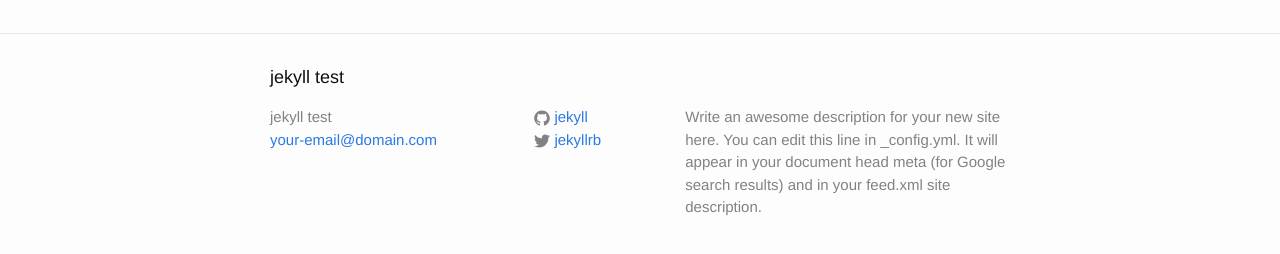
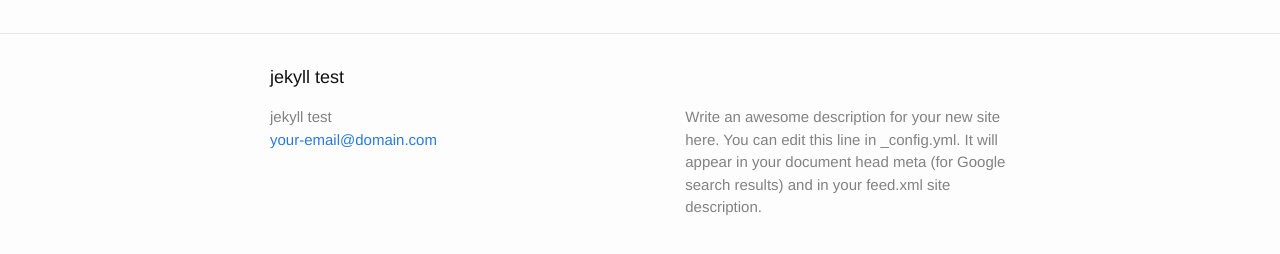
Before and after one commit to simonhermann/mx-jekyll, a Jekyll site: the page built from index.md, in a window 1280 px wide. Shown: the part 263-517 px from the top of the page. Built offline with Jekyll 4.4.1, drawn with Linux system fonts in a browser that asks for light colours.

Commit message:
changed usernames

```diff
--- a/_config.yml
+++ b/_config.yml
@@ -21,8 +21,8 @@ description: > # this means to ignore newlines until "baseurl:"
   Google search results) and in your feed.xml site description.
 baseurl: "" # the subpath of your site, e.g. /blog
 url: "" # the base hostname & protocol for your site, e.g. http://example.com
-twitter_username: jekyllrb
-github_username:  jekyll
+twitter_username:
+github_username:
 
 # Build settings
 markdown: kramdown
```
